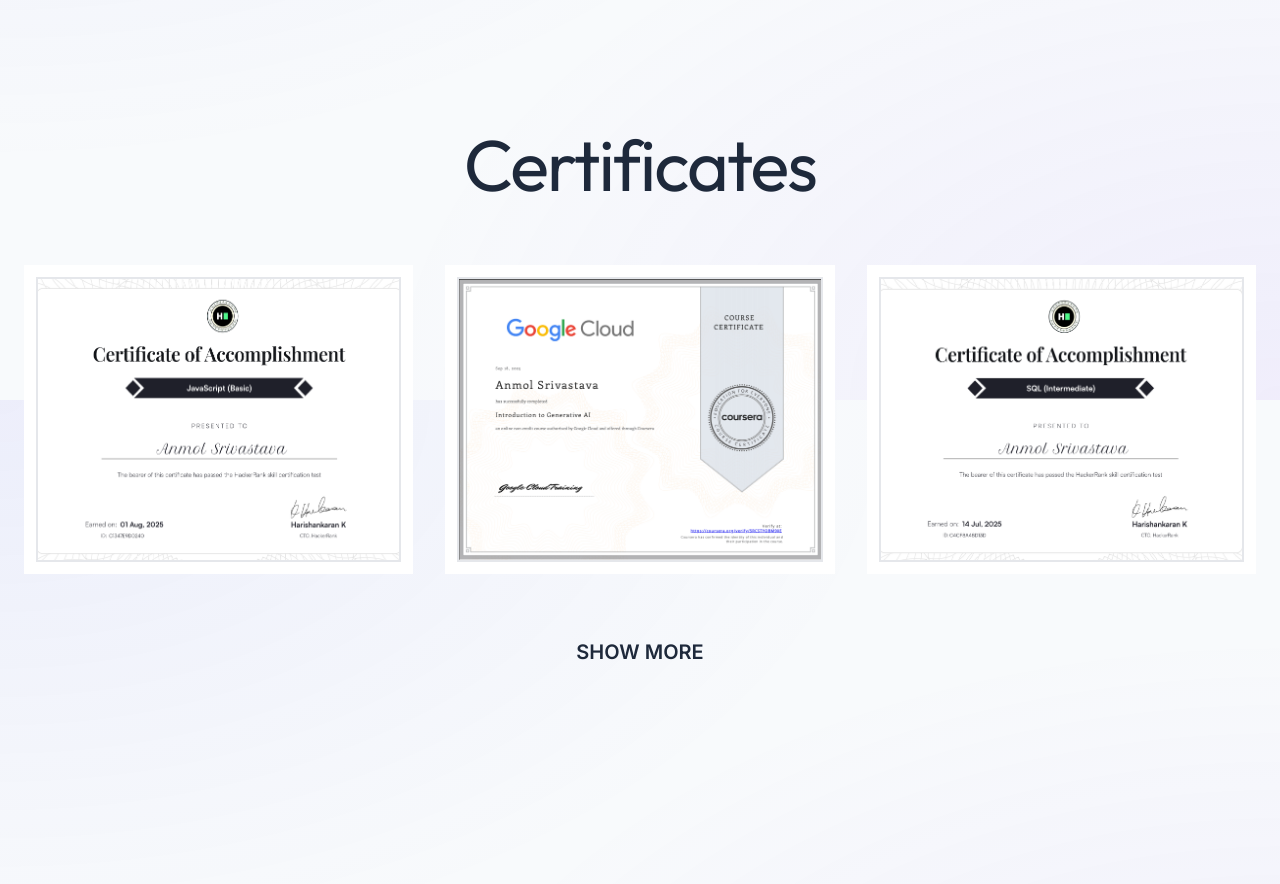
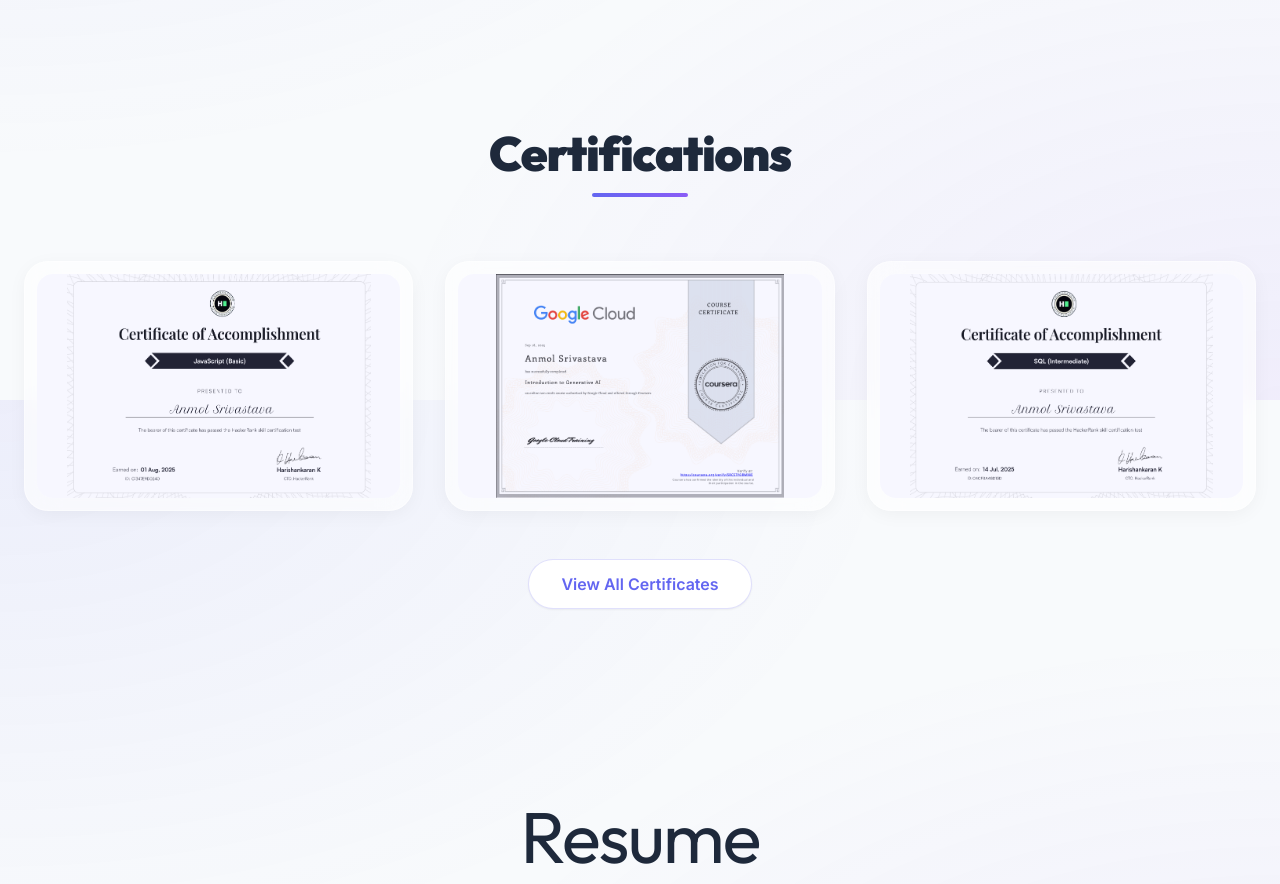
Before and after one commit to Anmol-Srivastava-073/portfolio, a React (Vite) app: page / in a window 1280 px wide. Shown: the part 4400-5284 px from the top of the page. Built offline with nearby package versions, Linux system fonts and the light colour scheme.

Commit message:
Update Certificates.jsx

```diff
--- a/src/components/Certificates.jsx
+++ b/src/components/Certificates.jsx
@@ -18,23 +18,27 @@
 
   return (
     <section className="py-24 px-6 max-w-7xl mx-auto">
-      <h2 className="font-marker text-5xl md:text-7xl text-ink text-center mb-16">Certificates</h2>
+      <div className="text-center mb-16">
+        <h2 className="text-4xl md:text-5xl font-black text-textMain mb-4">Certifications</h2>
+        <div className="w-24 h-1 bg-gradient-to-r from-primary to-secondary mx-auto rounded-full"></div>
+      </div>
 
-      <div className="grid md:grid-cols-3 gap-8">
+      <div className="grid md:grid-cols-2 lg:grid-cols-3 gap-8">
         {visibleCerts.map((cert, index) => (
           <motion.div
             key={index}
-            initial={{ opacity: 0, scale: 0.9 }}
+            initial={{ opacity: 0, scale: 0.95 }}
             animate={{ opacity: 1, scale: 1 }}
-            transition={{ duration: 0.3 }}
-            className="bg-white p-3 sketch-border shadow-sketch hover:-translate-y-2 hover:shadow-sketch-hover transition-all duration-300"
+            transition={{ duration: 0.4, delay: index * 0.1 }}
+            className="glass-card overflow-hidden group p-3 flex items-center justify-center cursor-pointer"
           >
-            <div className="border-2 border-ink overflow-hidden h-full bg-white">
+            <div className="relative w-full h-56 overflow-hidden rounded-2xl bg-white">
               <img
                 src={cert}
-                className="w-full h-full object-cover manga-image"
+                className="w-full h-full object-contain transform group-hover:scale-105 transition-transform duration-500"
                 alt={`Certificate ${index + 1}`}
               />
+              <div className="absolute inset-0 bg-primary/5 group-hover:bg-transparent transition-colors z-10 pointer-events-none"></div>
             </div>
           </motion.div>
         ))}
@@ -44,9 +48,9 @@
         <div className="flex justify-center mt-12">
           <button
             onClick={() => setShowAll(!showAll)}
-            className="sketch-border-alt bg-markerYellow text-ink px-10 py-4 font-bold text-xl uppercase shadow-sketch hover:shadow-sketch-hover hover:translate-y-1 hover:translate-x-1 transition-all"
+            className="btn-outline"
           >
-            {showAll ? 'Show Less' : 'Show More'}
+            {showAll ? 'Show Less' : 'View All Certificates'}
           </button>
         </div>
       )}
```
